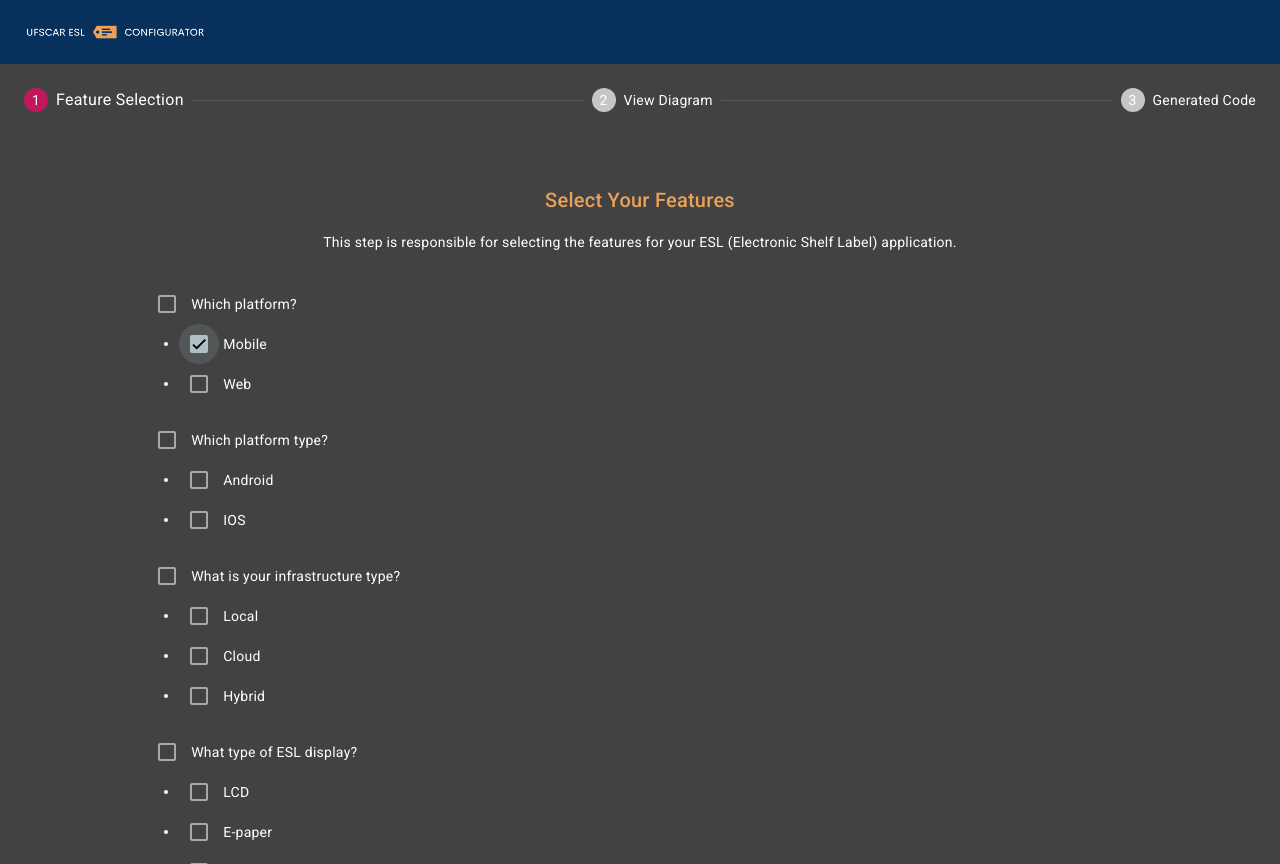
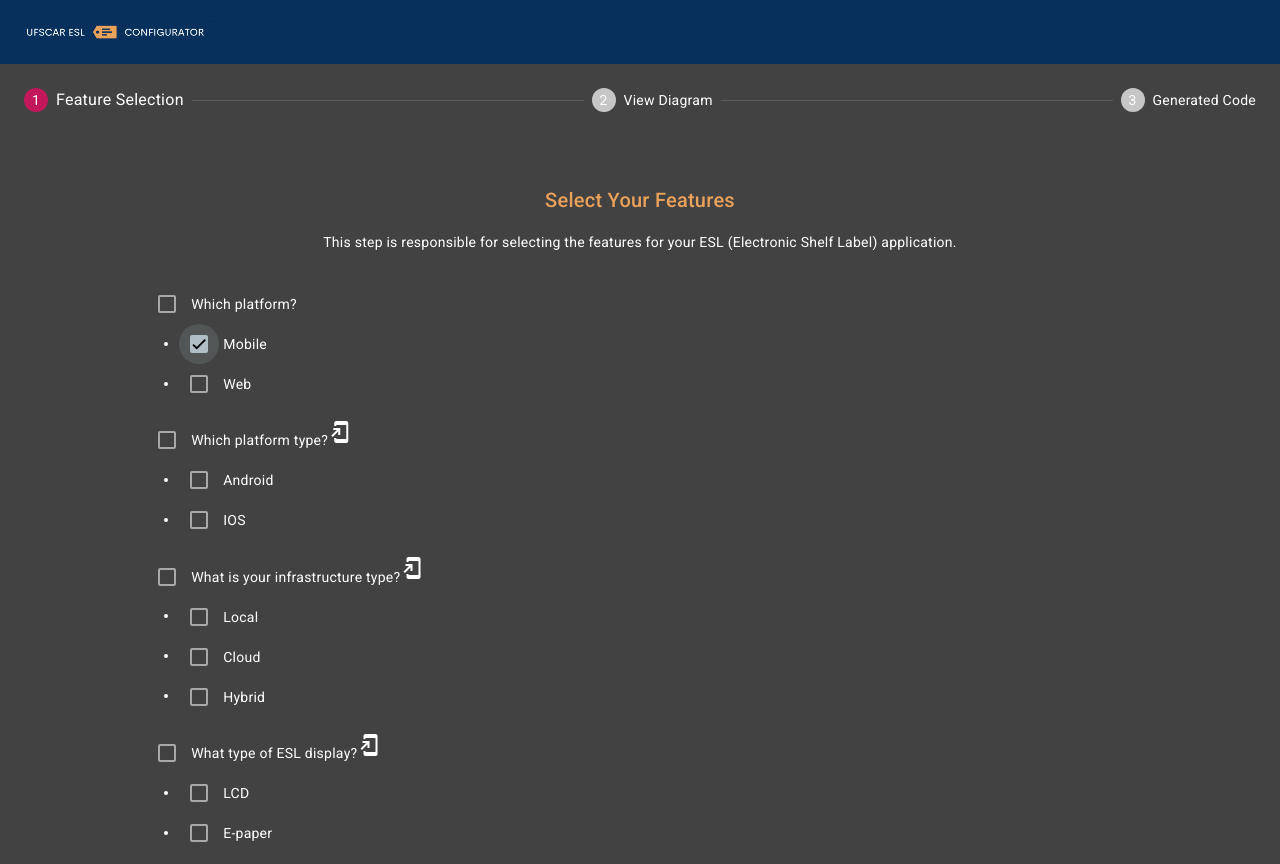
Before and after one commit to leoteixeiraa/UFScarESLConfigurator, an Angular app in the folder UFScarESLConfigurator/: page /home in a window 1280 px wide. Both pictures are taken after a click on the label "Mobile". Built offline with nearby package versions, Linux system fonts and the light colour scheme.

Commit message:
logica para icones

```diff
--- a/UFScarESLConfigurator/src/app/app.module.ts
+++ b/UFScarESLConfigurator/src/app/app.module.ts
@@ -26,6 +26,7 @@
 import { TopMenuComponent } from './shared/components/top-menu/top-menu.component';
 import { WebDiagramPipe } from './shared/pipes/web-diagram.pipe';
 import { MobileDiagramPipe } from './shared/pipes/mobile-diagram.pipe';
+import { MatIconModule } from '@angular/material/icon';
 
 @NgModule({
   declarations: [
@@ -57,6 +58,7 @@
     MatStepperModule,
     MatFormFieldModule,
     MatTabsModule,
+    MatIconModule
   ],
   providers: [WebDiagramPipe, MobileDiagramPipe],
   bootstrap: [AppComponent]
--- a/UFScarESLConfigurator/src/app/modules/feature-selection/feature-form/feature-form.component.html
+++ b/UFScarESLConfigurator/src/app/modules/feature-selection/feature-form/feature-form.component.html
@@ -9,13 +9,15 @@
 
       <!-- Usando a função 'shouldDisplayQuestion' para verificar se a questão deve ser exibida -->
       <div *ngIf="shouldDisplayQuestion(feature)">
+        <mat-checkbox class="example-margin" *ngIf="!feature.alternative" [checked]="allSelected(feature)"
+        [indeterminate]="someSelected(feature)" (change)="setAll(feature, $event.checked)">
+        {{feature.label}}
+      </mat-checkbox>
+      <div class="iconStatus" *ngFor="let icon of getIconsForFeature(feature)">
+        <mat-icon aria-hidden="false" aria-label="Example home icon" [fontIcon]="icon"></mat-icon>
+      </div>
+        <section class="example-section" *ngIf="!feature.alternative; else alternativeTemplate">
 
-        <mat-checkbox class="example-margin" *ngIf="!feature.alternative" [checked]="allSelected(feature)"
-          [indeterminate]="someSelected(feature)" (change)="setAll(feature, $event.checked)">
-          {{feature.label}}
-        </mat-checkbox>
-
-        <section class="example-section" *ngIf="!feature.alternative; else alternativeTemplate">
           <span class="example-list-section">
             <ul>
               <li *ngFor="let option of feature.options">
--- a/UFScarESLConfigurator/src/app/modules/feature-selection/feature-form/feature-form.component.sass
+++ b/UFScarESLConfigurator/src/app/modules/feature-selection/feature-form/feature-form.component.sass
@@ -0,0 +1,2 @@
+.iconStatus
+  display: contents
--- a/UFScarESLConfigurator/src/app/modules/feature-selection/feature-form/feature-form.component.ts
+++ b/UFScarESLConfigurator/src/app/modules/feature-selection/feature-form/feature-form.component.ts
@@ -39,12 +39,10 @@
       return feature.condition?.includes(dependsOnValue) ?? false;
 
     }
-
-
-
   // Inicializa o formulário com os controles necessários
   private initForm(): void {
     this.features = this.featuresService.getFeatures();
+    console.log('Lista de features -->', this.features);
     for (const feature of this.features) {
       const control = feature.alternative ? new FormControl('') : new FormControl([]);
       this.featureForm.addControl(feature.key, control);
@@ -114,9 +112,6 @@
     return processedData;
   }
 
-
-
-
   // Verifica se algumas opções estão selecionadas
   someSelected(feature: Feature): boolean {
     return feature.options?.some(option => this.featureForm.get(option.value.toString())?.value) || false;
@@ -138,8 +133,29 @@
     }
     this.featureForm.get(feature.key)?.setValue(selectedOptions);
     this.clearDependentQuestions(feature.key);
+    console.log('Formulário atualizado:', this.featureForm.value);
+
     this.sharedDataService.updateFormData(this.processForm());
   }
+
+  getIconsForFeature(feature: Feature): string[] {
+    const selectedPlatforms = this.featureForm.get('platform')?.value || [];
+
+    if (!feature.featureValue) return [];
+
+    let icons = [];
+
+    if (feature.featureValue.includes('web') && selectedPlatforms.includes('web')) {
+      icons.push('computer');
+    }
+
+    if (feature.featureValue.includes('mobile') && selectedPlatforms.includes('mobile')) {
+      icons.push('add_to_home_screen');
+    }
+
+    return icons;
+  }
+
 
   // Atualiza o formulário quando um radio muda
   onRadioChange(event: any, feature: Feature): void {
```
